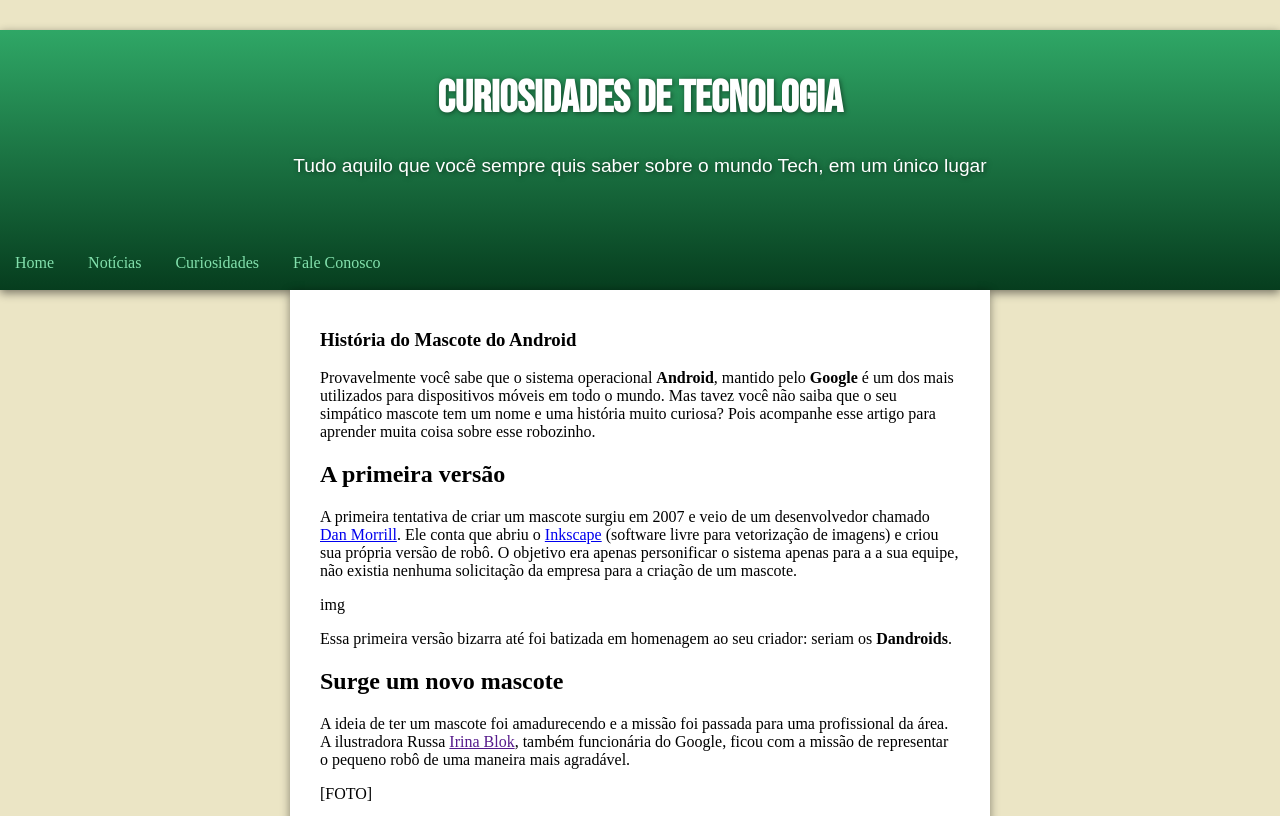
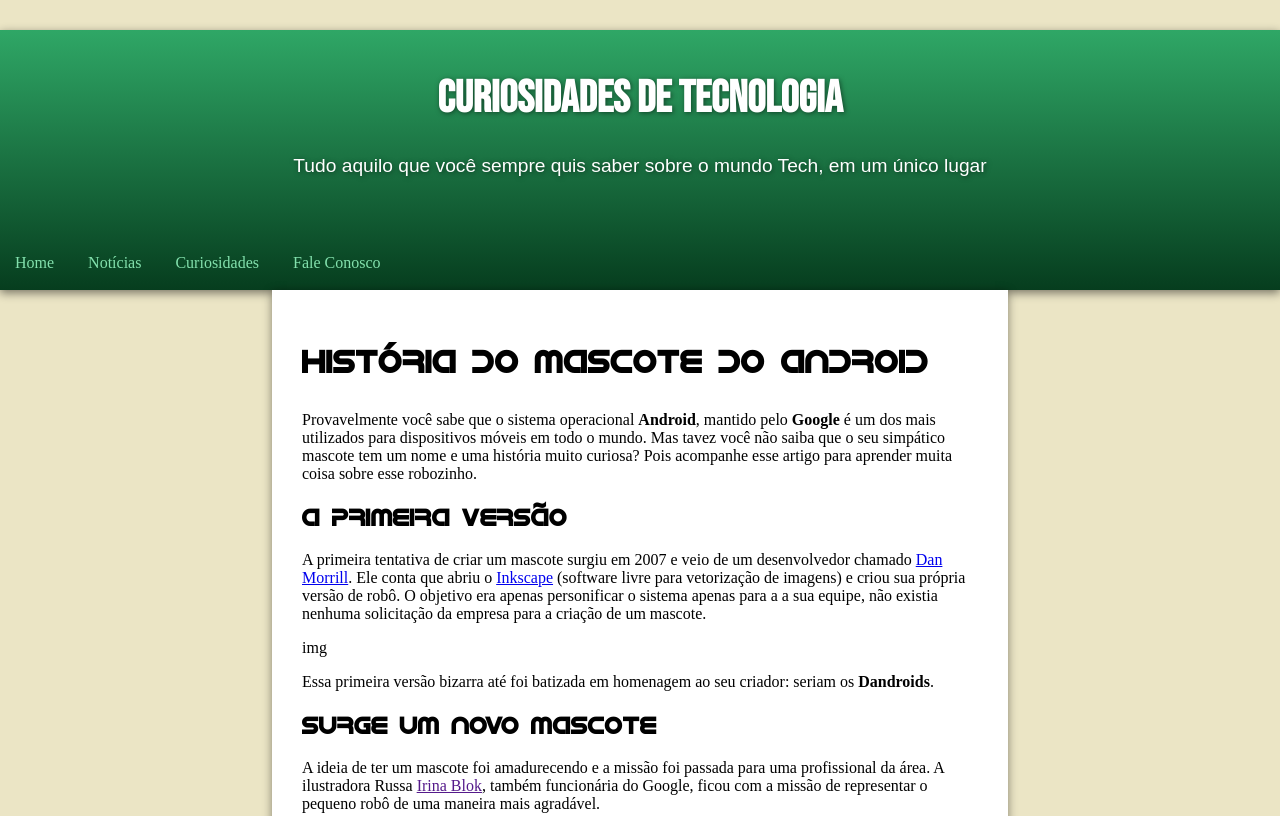
Before and after one commit to Endryl42/html-css, a plain HTML site: page Desafios/Mod2/D10/android-site/index.html in a window 1280 px wide. Shown: the top 816 px of the page. Drawn offline with Linux system fonts and the light colour scheme.

Commit message:
android-site.03/03/2022
header - falta mexer
main - falta muito
footer - não mexido

```diff
--- a/Desafios/Mod2/D10/android-site/style/style.css
+++ b/Desafios/Mod2/D10/android-site/style/style.css
@@ -1,5 +1,9 @@
 @charset "utf-8";
 @import url('https://fonts.googleapis.com/css2?family=Bebas+Neue&display=swap');
+@font-face {
+    font-family: 'idroid';
+    src: url(../fontes/idroid.otf);
+}
 
 body {
     background-color: #EBE5C5;
@@ -45,7 +49,8 @@
 /*/header*/
 /* Main*/
 main{
-    width: 700px;
+    max-width: 736px;
+    min-width: 320px;
     background-color: white;
     box-shadow: 0px 2px 9px rgba(0, 0, 0, 0.438);
     color: black;
@@ -54,6 +59,13 @@
 
 #principal {
     padding: 20px 30px;
+}
+#principal> h1 {
+    font-family: 'idroid';
+    font-size: 2em;
+}
+#principal> h2 {
+    font-family: 'idroid';
 }
 
 #extra {
```
